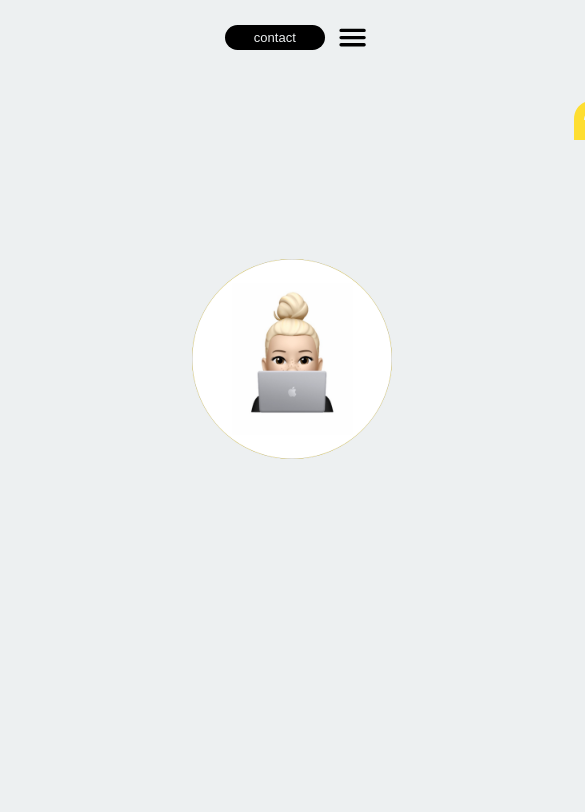
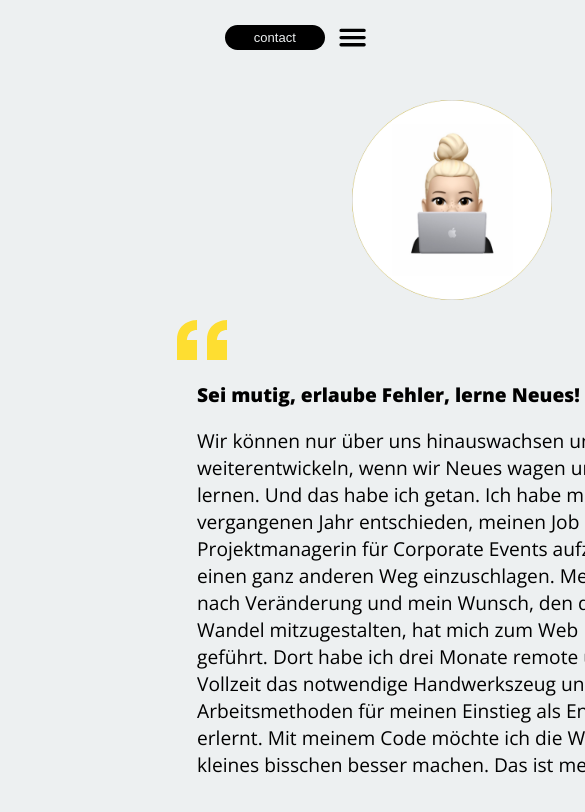
Before and after one commit to Frenzy265/portfolio, a React (Create React App) app: page / in a window 390 px wide. Shown: the top 812 px of the page, 585 px wide, since content can reach past the window. Built offline with nearby package versions, Linux system fonts and the light colour scheme.

Commit message:
💄 add media querie

```diff
--- a/src/components/Section.js
+++ b/src/components/Section.js
@@ -7,6 +7,11 @@ const Section = styled.section`
   height: auto;
   grid-gap: 20px;
   margin: 100px 30px 200px;
+
+  @media (max-width: 500px) {
+    grid-template-columns: 1fr;
+    grid-template-rows: repeat(auto 1fr);
+  }
 `;
 
 export default Section;
```
